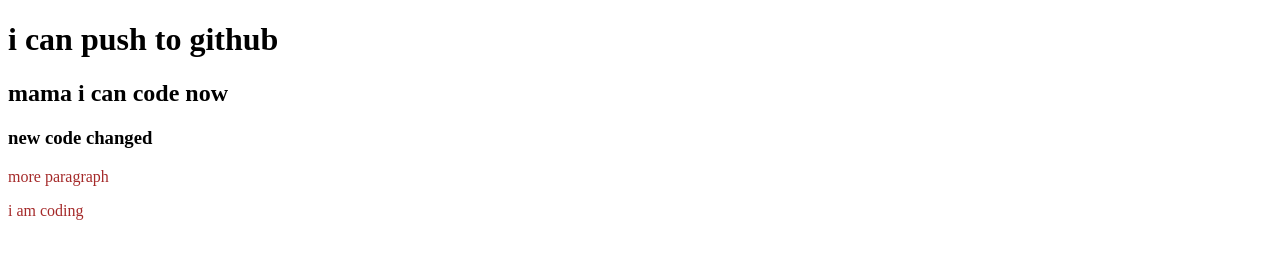
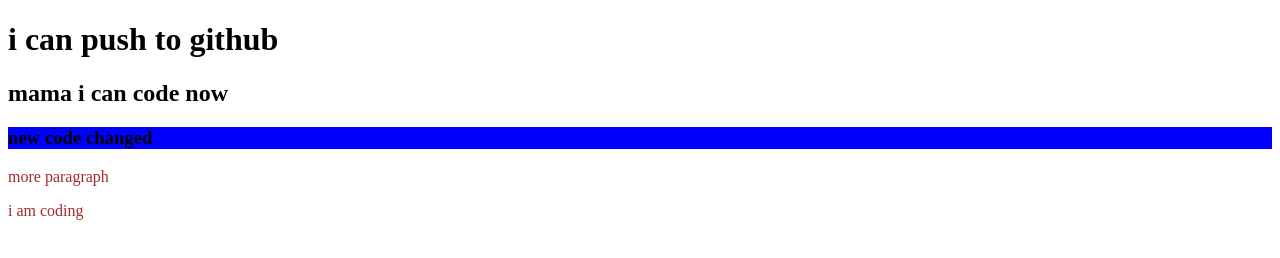
Before and after one commit to Chowdhuryabdul/My-second-repo, a plain HTML site: page index.html in a window 1280 px wide. Drawn offline with Linux system fonts and the light colour scheme.

Commit message:
color changed

```diff
--- a/style.css
+++ b/style.css
@@ -1,3 +1,6 @@
 p{
    color: brown;
 }
+h3{
+    background-color: blue;
+}
```
